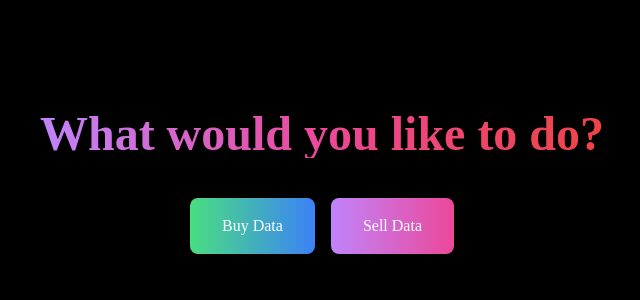
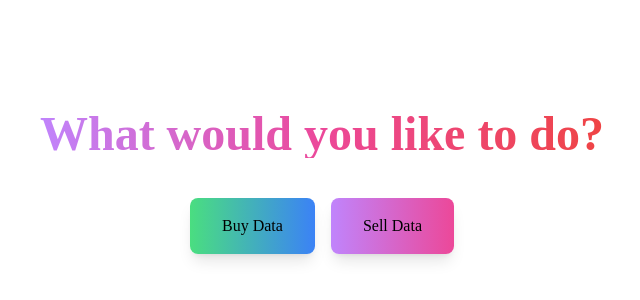
Before and after one commit to ishaan-chadha1/DeFold, a Next.js app: page /buy-sell in a window 1280 px wide. Shown: the part 218-518 px from the top of the page, without its empty margins (318-958 px from the left). Built offline with nearby package versions, Linux system fonts and the light colour scheme; a web font is replaced by a local one.

Commit message:
Change in Styling og Buy-Sell Page

```diff
--- a/pages/buy-sell.js
+++ b/pages/buy-sell.js
@@ -6,7 +6,7 @@
   const { userId } = router.query; // Get the userId from the query parameters
 
   return (
-    <div className="min-h-screen flex flex-col items-center justify-center bg-black text-white">
+    <div className="min-h-screen flex flex-col items-center justify-center bg-white text-black">
       <h1 className="font-londrina text-5xl font-bold text-transparent bg-clip-text bg-gradient-to-r from-purple-400 via-pink-500 to-red-500">
         What would you like to do?
       </h1>
```
